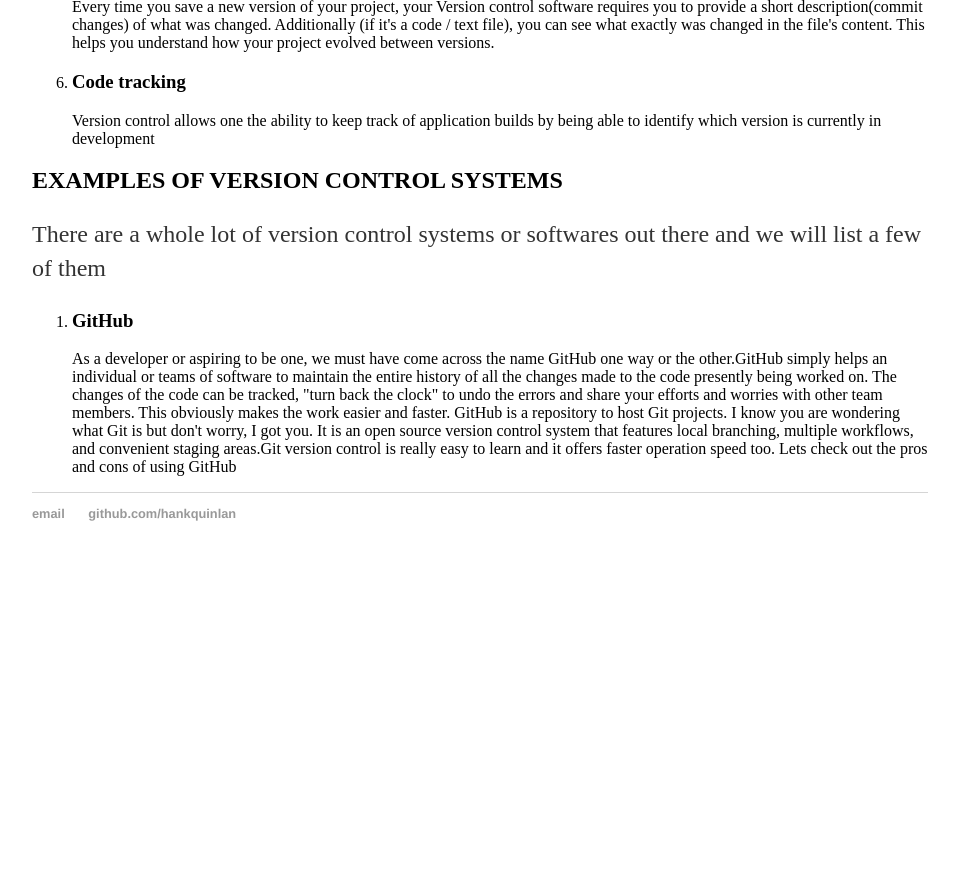
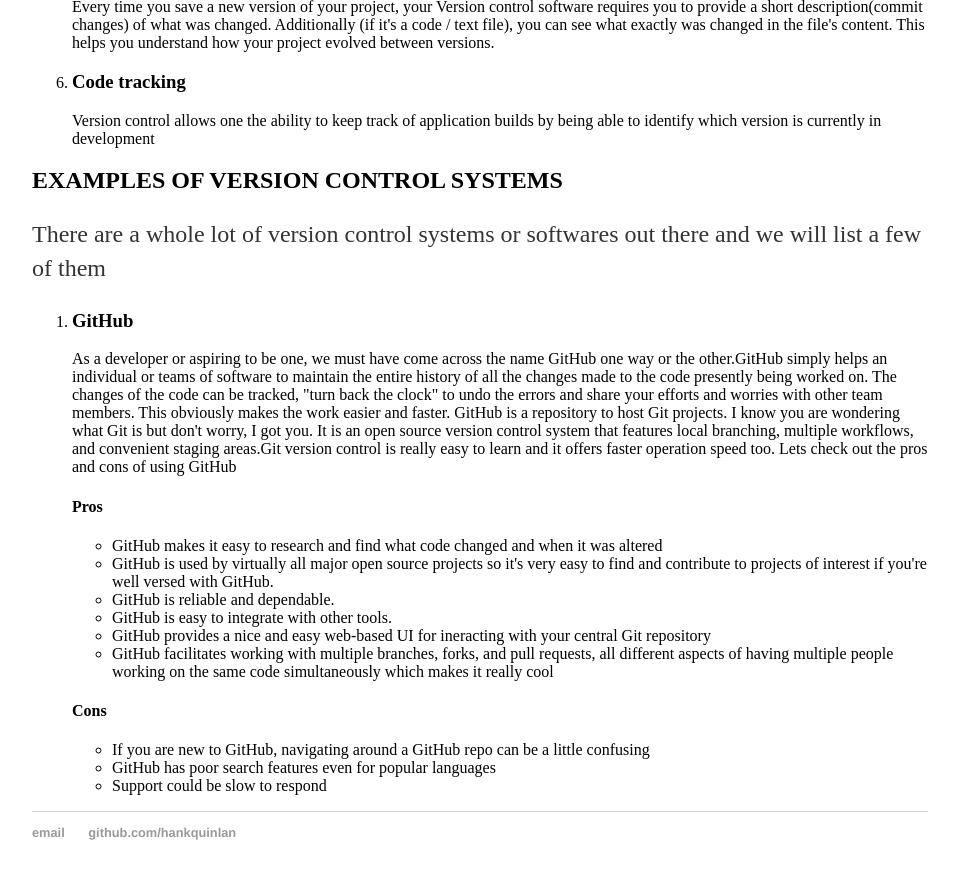
Before and after one commit to steph237/steph237.github.io, a Jekyll site: the page built from _posts/2020-04-12-version-control-article.md, in a window 1280 px wide and 900 px high, scrolled down 1170 px. Shown: the top 879 px of the window, without its empty margins (160-1119 px from the left). Built offline with Jekyll 4.4.1, drawn with Linux system fonts in a browser that asks for light colours; before the commit the page ends 1751 px from its top, so only the background shows below that.

Commit message:
Update 2020-04-12-version-control-article.md

```diff
--- a/_posts/2020-04-12-version-control-article.md
+++ b/_posts/2020-04-12-version-control-article.md
@@ -22,3 +22,18 @@
   <li><h3>GitHub</h3>
     As a developer or aspiring to be one, we must have come across the name GitHub one way or the other.GitHub simply helps an individual or teams of software to maintain the entire history of all the changes made to the code presently being worked on. The changes of the code can be tracked, "turn back the clock" to undo the errors and share your efforts and worries with other team members. This obviously makes the work easier and faster.
     GitHub is a repository to host Git projects. I know you are wondering what Git is but don't worry, I got you. It is an open source version control system that features local branching, multiple workflows, and convenient staging areas.Git version control is really easy to learn and it offers faster operation speed too. Lets check out the pros and cons of using GitHub</li>
+  <h4>Pros</h4>
+  <ul>
+    <li>GitHub makes it easy to research and find what code changed and when it was altered</li>
+    <li>GitHub is used by virtually all major open source projects so it's very easy to find and contribute to projects of interest if you're well versed with GitHub.</li>
+    <li>GitHub is reliable and dependable.</li>
+    <li>GitHub is easy to integrate with other tools.</li>
+    <li>GitHub provides a nice and easy web-based UI for ineracting with your central Git repository</li>
+    <li>GitHub facilitates working with multiple branches, forks, and pull requests, all different aspects of having multiple people working on the same code simultaneously which makes it really cool </li>
+  </ul>
+  <h4>Cons</h4>
+  <ul>
+    <li>If you are new to GitHub, navigating around a GitHub repo can be a little confusing</li>
+    <li>GitHub has poor search features even for popular languages</li>
+    <li>Support could be slow to respond</li>
+  </ul>
```
